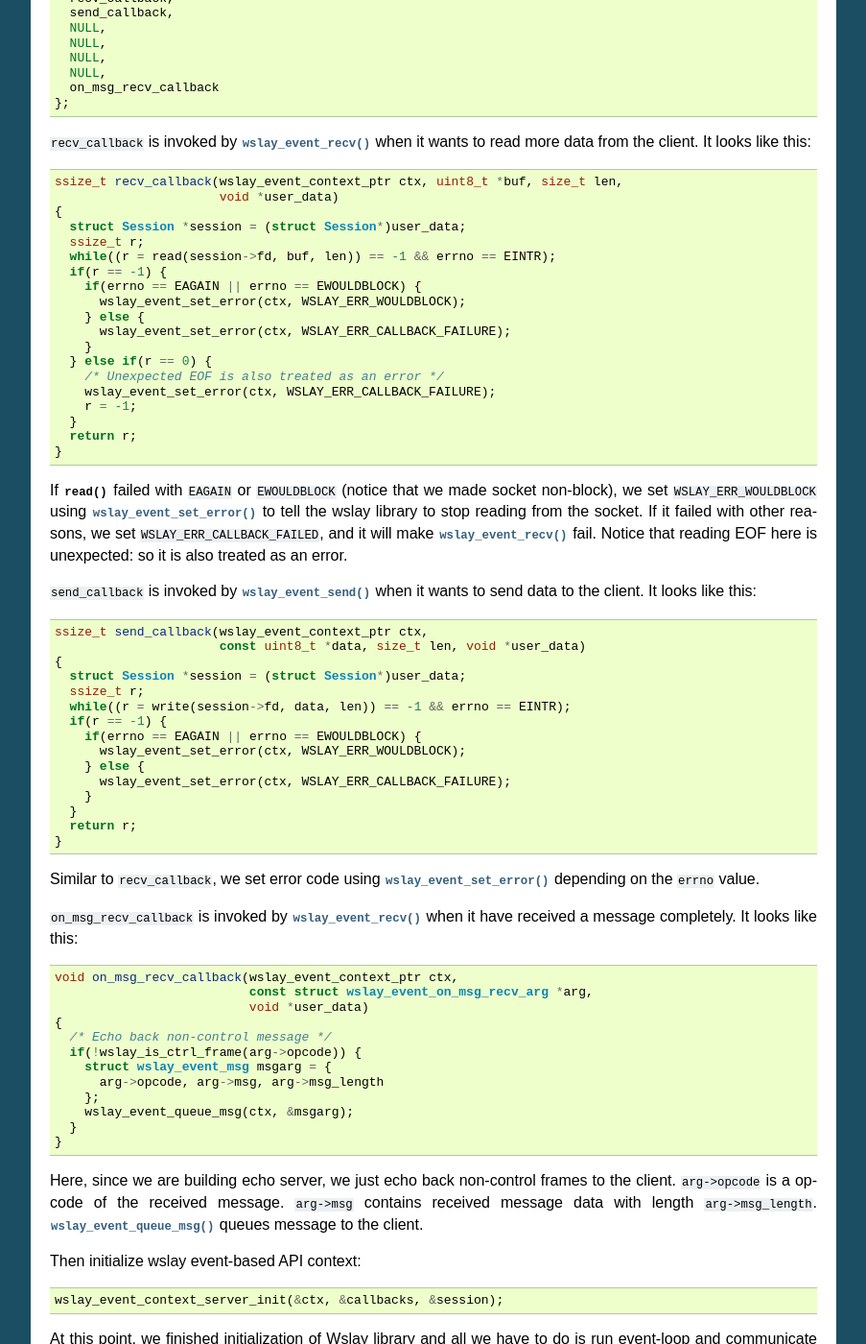
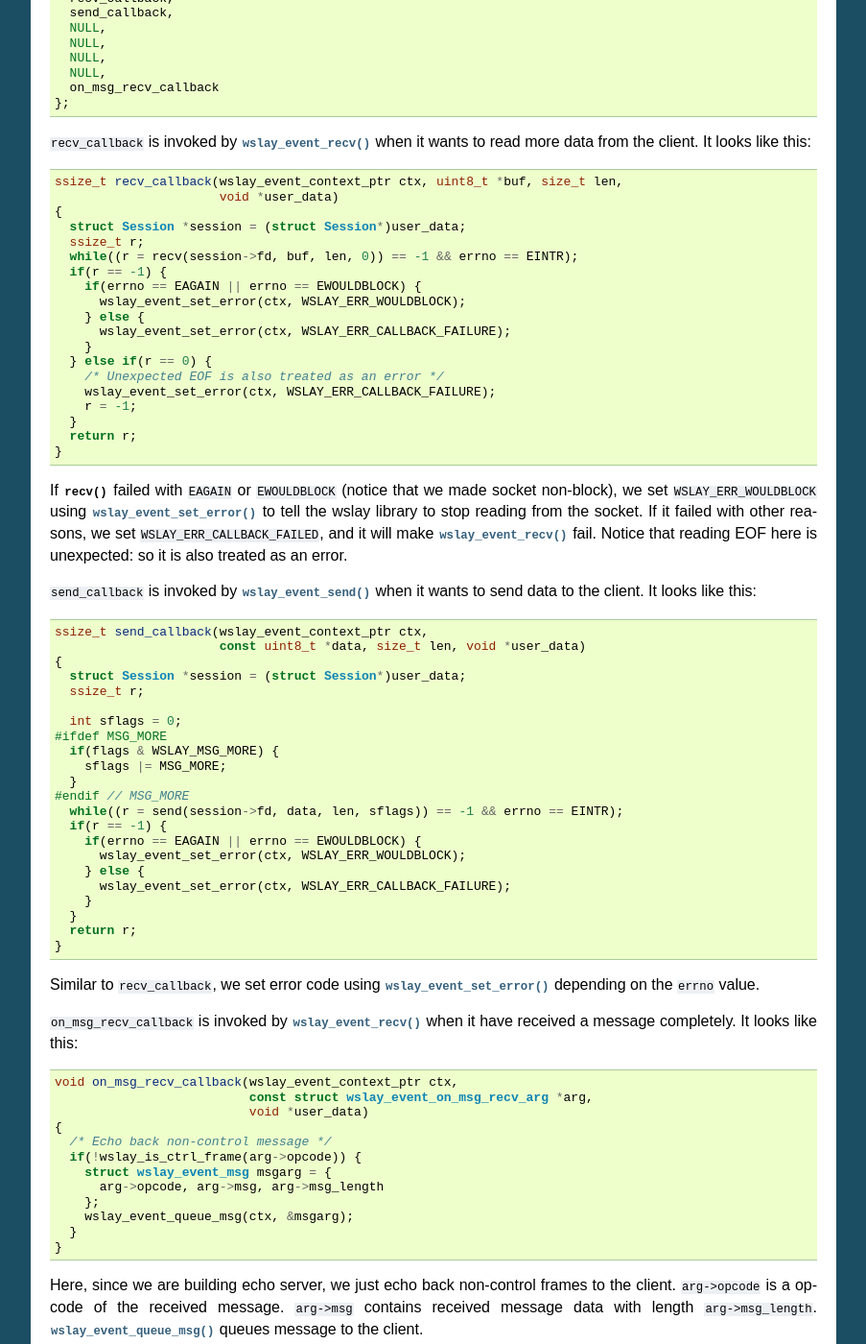
Before and after one commit to tatsuhiro-t/wslay, a Sphinx documentation site: the page built from doc/sphinx/tutorial.rst, in a window 1280 px wide and 1400 px high, scrolled down 614 px. Shown: the whole window at 96% size, without its empty margins (198-1101 px from the left). Built offline with Sphinx 7.4.7, drawn with Linux system fonts in a browser that asks for light colours.

```diff
--- a/doc/sphinx/tutorial.rst
+++ b/doc/sphinx/tutorial.rst
@@ -56,7 +56,7 @@ It looks like this::
   {
     struct Session *session = (struct Session*)user_data;
     ssize_t r;
-    while((r = read(session->fd, buf, len)) == -1 && errno == EINTR);
+    while((r = recv(session->fd, buf, len, 0)) == -1 && errno == EINTR);
     if(r == -1) {
       if(errno == EAGAIN || errno == EWOULDBLOCK) {
         wslay_event_set_error(ctx, WSLAY_ERR_WOULDBLOCK);
@@ -71,7 +71,7 @@ It looks like this::
     return r;
   }
 
-If :c:func:`read` failed with ``EAGAIN`` or ``EWOULDBLOCK``
+If :c:func:`recv` failed with ``EAGAIN`` or ``EWOULDBLOCK``
 (notice that we made socket
 non-block), we set ``WSLAY_ERR_WOULDBLOCK`` using
 :c:func:`wslay_event_set_error`
@@ -89,7 +89,14 @@ It looks like this::
   {
     struct Session *session = (struct Session*)user_data;
     ssize_t r;
-    while((r = write(session->fd, data, len)) == -1 && errno == EINTR);
+
+    int sflags = 0;
+  #ifdef MSG_MORE
+    if(flags & WSLAY_MSG_MORE) {
+      sflags |= MSG_MORE;
+    }
+  #endif // MSG_MORE
+    while((r = send(session->fd, data, len, sflags)) == -1 && errno == EINTR);
     if(r == -1) {
       if(errno == EAGAIN || errno == EWOULDBLOCK) {
         wslay_event_set_error(ctx, WSLAY_ERR_WOULDBLOCK);
```
Also changed, not shown: doc/sphinx/man/wslay_event_context_server_init.rst (+11 -2 lines).
